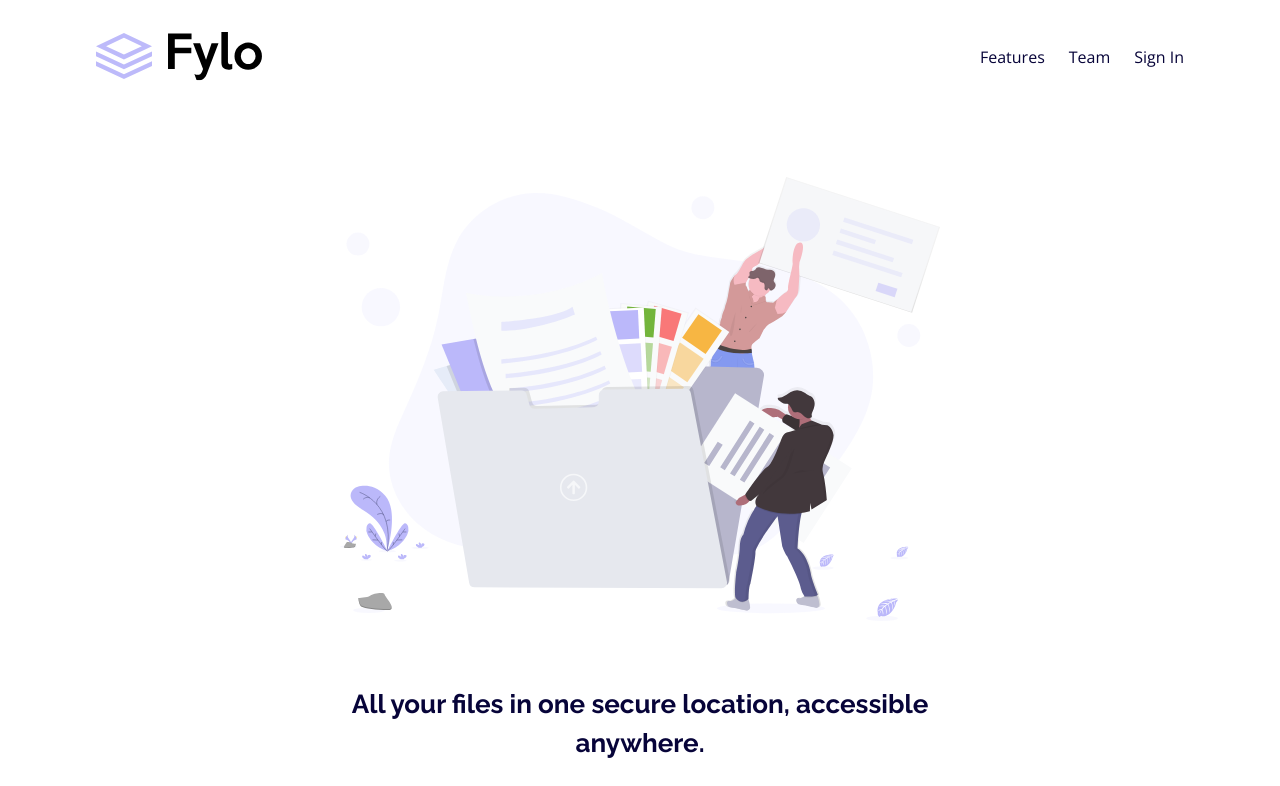
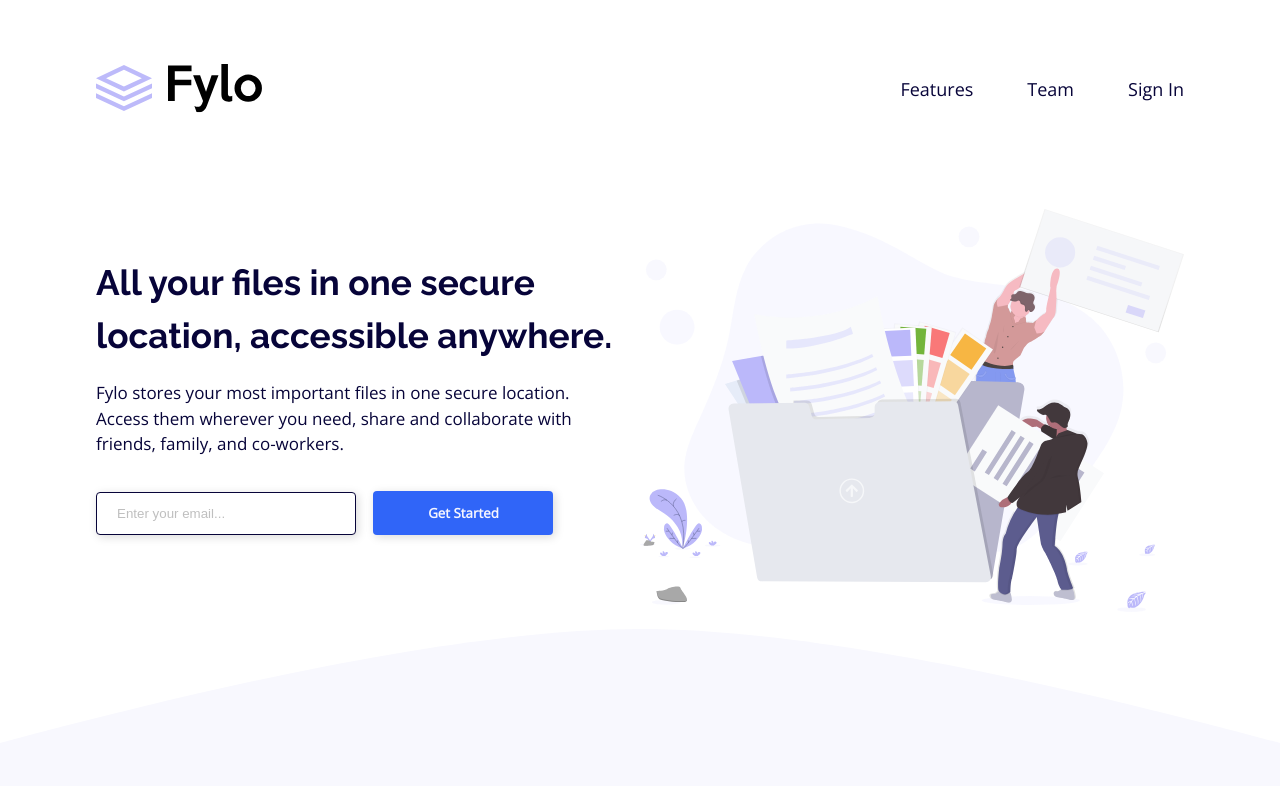
Before and after one commit to JacksonJ97/fylo-landing-page-with-two-column-layout, a website built with Parcel: page src/index.html in a window 1280 px wide. Shown: the top 786 px of the page. Built offline with nearby package versions, Linux system fonts and the light colour scheme.

Commit message:
finished desktop view for header and hero section

```diff
--- a/src/index.html
+++ b/src/index.html
@@ -30,13 +30,16 @@
       <section class="hero-section">
         <div class="container">
           <img src="images/illustration-1.svg" alt="" />
-          <h1>All your files in one secure location, accessible anywhere.</h1>
-          <p>
-            Fylo stores your most important files in one secure location. Access them wherever you need, share and collaborate with friends,
-            family, and co-workers.
-          </p>
-          <input type="text" placeholder="Enter your email..." />
-          <input type="submit" value="Get Started" />
+
+          <div class="hero-text-container">
+            <h1>All your files in one secure location, accessible anywhere.</h1>
+            <p>
+              Fylo stores your most important files in one secure location. Access them wherever you need, share and collaborate with
+              friends, family, and co-workers.
+            </p>
+            <input type="text" placeholder="Enter your email..." />
+            <input type="submit" value="Get Started" />
+          </div>
         </div>
       </section>
 
--- a/src/scss/components/_input.scss
+++ b/src/scss/components/_input.scss
@@ -52,3 +52,15 @@
   color: $lightGrayishBlue;
   cursor: pointer;
 }
+
+@media (min-width: 1100px) {
+  .hero-section input {
+    display: inline;
+    max-width: 50%;
+  }
+
+  .hero-section input[type="submit"] {
+    margin-left: 1em;
+    max-width: 180px;
+  }
+}
--- a/src/scss/layout/_header.scss
+++ b/src/scss/layout/_header.scss
@@ -27,3 +27,13 @@ header li {
 header li a {
   color: $veryDarkBlue;
 }
+
+@media (min-width: 1100px) {
+  header {
+    margin-top: 4em;
+  }
+  header li {
+    font-size: 1.125rem;
+    margin-left: 3em;
+  }
+}
--- a/src/scss/layout/_hero.scss
+++ b/src/scss/layout/_hero.scss
@@ -26,3 +26,32 @@ h1 {
   margin: 0 auto 2em auto;
   max-width: 650px;
 }
+
+@media (min-width: 1100px) {
+  .hero-section .container {
+    display: flex;
+    flex-direction: row-reverse;
+    gap: 24px;
+  }
+
+  h1 {
+    font-size: clamp(1.625rem, 2.75vw, 2.5rem);
+    text-align: left;
+    margin-bottom: 0.5em;
+  }
+
+  .hero-section img {
+    width: 50%;
+    max-width: 660px;
+  }
+
+  .hero-section p {
+    text-align: left;
+    max-width: 570px;
+    margin: 0 0 2em 0;
+  }
+
+  .hero-text-container {
+    margin: 3em auto 0 auto;
+  }
+}
```
Also changed, not shown: public/index.html (+10 -7 lines), 2 other files.
